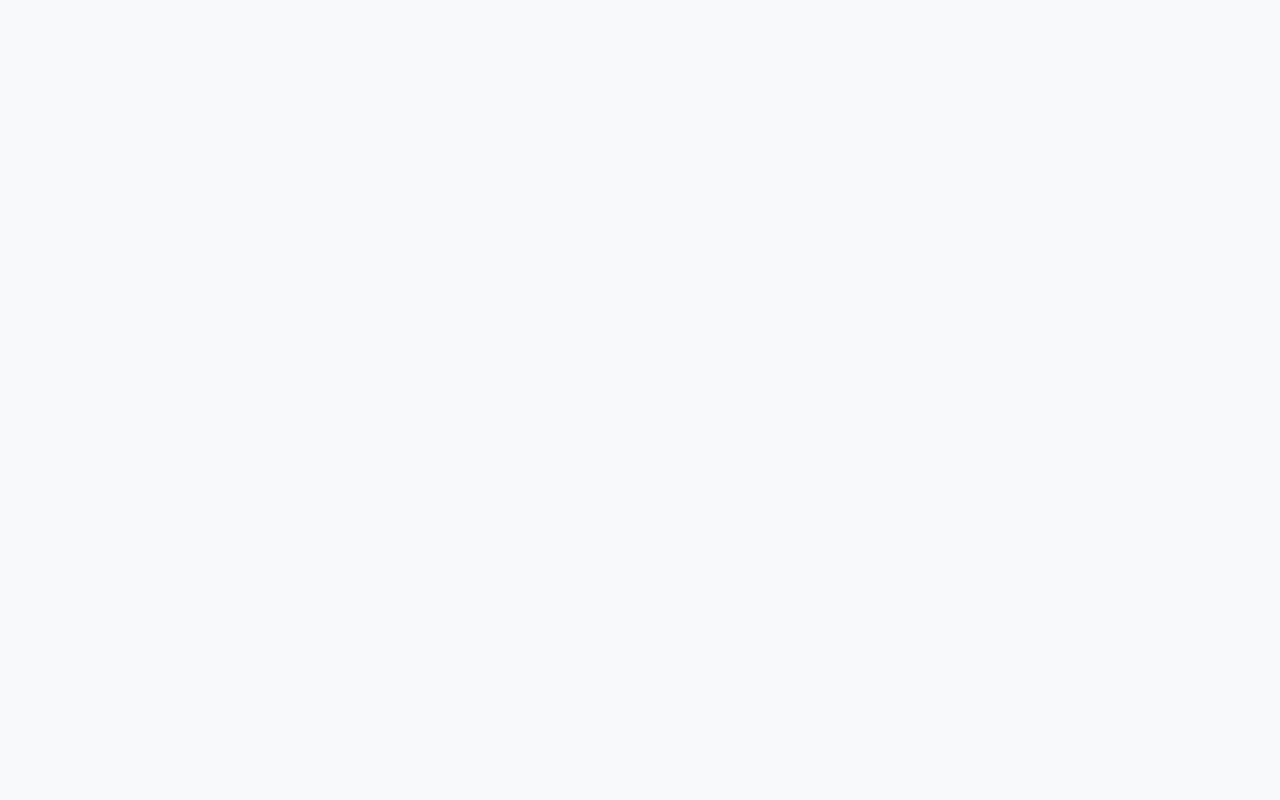
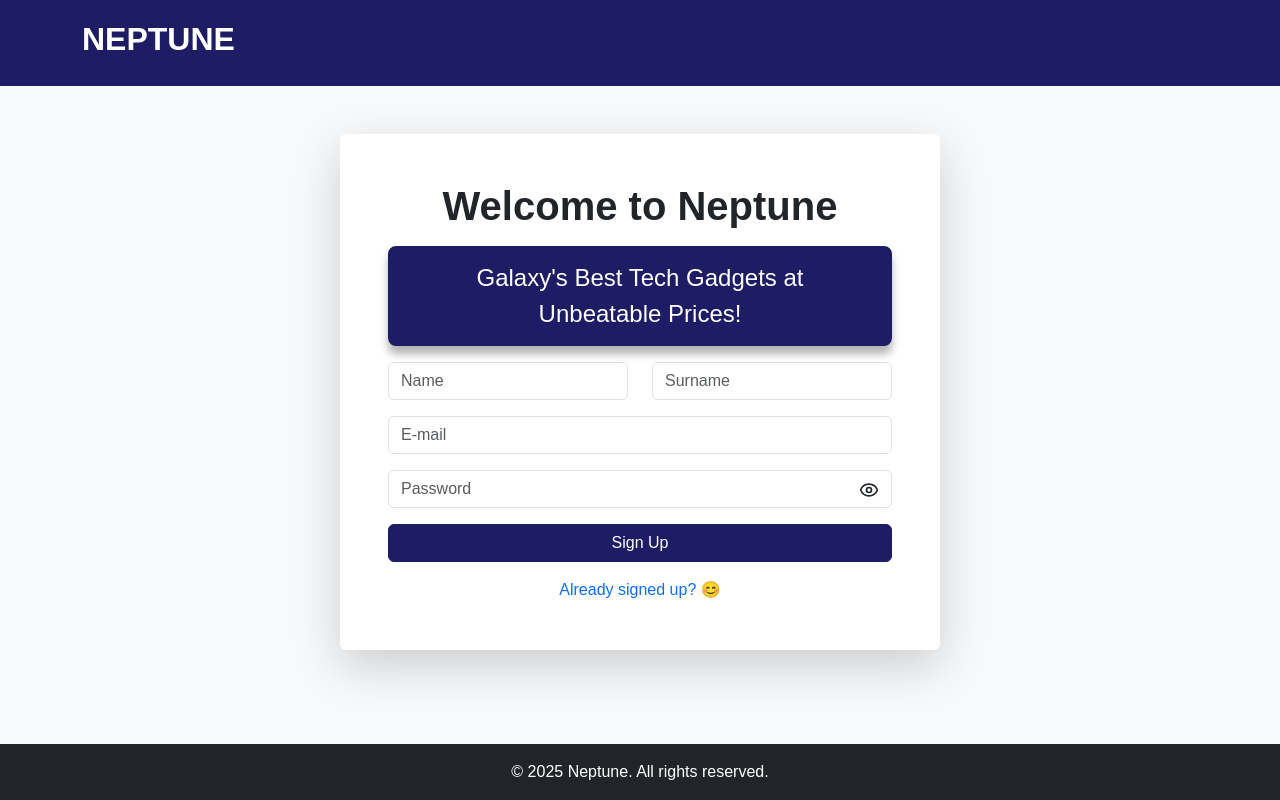
Before and after one commit to farukkeskinn/CS308-FE, a React (Create React App) app: page /register in a window 1280 px wide. Before the commit this address had no page. Built offline with nearby package versions, Linux system fonts and the light colour scheme.

Commit message:
Added Register Page as new branch

```diff
--- a/src/App.js
+++ b/src/App.js
@@ -5,7 +5,7 @@ import React from "react";
 import Homepage from "./pages/Homepage/Homepage";
 // src/App.js
 import LoginPage from "./pages/Login/LoginPage";
-
+import Register from "./pages/Register/Register";
 function App() {
   return (
     <Router>
@@ -15,6 +15,9 @@ function App() {
       <Routes>
         <Route path="/login" element={<LoginPage />} />
       </Routes>
+      <Routes>
+        <Route path="/register" element={<Register />} />
+      </Routes>
     </Router>
   );
 }
--- /dev/null
+++ b/src/components/ui/ThreeDFrame.js
@@ -0,0 +1,38 @@
+
+import React from "react";
+
+const ThreeDFrame = ({
+  text = "Create your account to get started with Neptune",
+  textSize = "1.5rem",
+  textColor = "#ffffff",
+  fontFamily = "Arial, sans-serif",
+  frameColor = "#1f1c66",
+  frameThickness = "4px",
+  depth = "8px",
+  padding = "10px 20px", // Kutu küçültüldü
+  borderRadius = "8px" // Köşeler biraz daha yuvarlatıldı
+}) => {
+  return (
+    <div
+      style={{
+        position: "relative",
+        display: "inline-block",
+        padding: padding,
+        fontSize: textSize,
+        color: textColor,
+        fontFamily: fontFamily,
+        backgroundColor: frameColor,
+        borderRadius: borderRadius,
+        boxShadow: `0 ${depth} ${depth} rgba(0, 0, 0, 0.3)`,
+        border: `${frameThickness} solid ${frameColor}`,
+        textAlign: "center",
+        userSelect: "none",
+        transition: "transform 0.3s ease-in-out",
+      }}
+    >
+      {text}
+    </div>
+  );
+};
+
+export default ThreeDFrame;
--- a/src/index.css
+++ b/src/index.css
@@ -3,3 +3,32 @@ body {
   color: #212529;
   background-color: #f8f9fa;
 }
+code {
+  font-family: source-code-pro, Menlo, Monaco, Consolas, 'Courier New',
+    monospace;
+}
+.neptune-logo {
+  transition: transform 0.3s ease-in-out;
+}
+
+.neptune-logo:hover {
+  transform: scale(1.1); /* %10 büyüme efekti */
+}
+
+@keyframes bounce {
+  0%, 100% {
+    transform: translateY(0);
+  }
+  50% {
+    transform: translateY(-5px);
+  }
+}
+
+.signup-btn:hover {
+  animation: bounce 0.5s ease-in-out infinite;
+}
+.footer {
+  position: relative;
+  bottom: 0;
+  width: 100%;
+}
--- a/src/index.js
+++ b/src/index.js
@@ -12,4 +12,7 @@ root.render(
   <React.StrictMode>
     <App />
   </React.StrictMode>
+
+
 );
+reportWebVitals();
--- /dev/null
+++ b/src/pages/Register/Register.css
@@ -0,0 +1,30 @@
+/* Neptune Logo Hover Effect */
+.neptune-logo {
+    transition: transform 0.3s ease-in-out;
+  }
+
+  .neptune-logo:hover {
+    transform: scale(1.1);
+  }
+
+  /* Sign Up Button Hover Bounce Effect */
+  .signup-btn {
+    background-color: #1f1c66;
+    border-color: #1f1c66;
+    color: white;
+    transition: transform 0.2s ease-in-out;
+  }
+
+  .signup-btn:hover {
+    animation: bounce 0.5s ease infinite;
+  }
+
+  /* Bounce Animation */
+  @keyframes bounce {
+    0%, 100% {
+      transform: translateY(0);
+    }
+    50% {
+      transform: translateY(-5px);
+    }
+  }
--- /dev/null
+++ b/src/pages/Register/Register.js
@@ -0,0 +1,112 @@
+import "./Register.css";
+import { useState } from "react";
+import { Link } from "react-router-dom";
+import { Eye, EyeOff } from "lucide-react";
+import ThreeDFrame from "../../components/ui/ThreeDFrame"; // Doğru import yolu
+
+export default function RegisterPage() {
+  const [formData, setFormData] = useState({
+    name: "",
+    surname: "",
+    email: "",
+    password: ""
+  });
+
+  const [showPassword, setShowPassword] = useState(false);
+  const [message, setMessage] = useState("");
+
+  const togglePasswordVisibility = () => {
+    setShowPassword(!showPassword);
+  };
+
+  const handleChange = (e) => {
+    setFormData({ ...formData, [e.target.name]: e.target.value });
+  };
+
+  const handleSubmit = async (e) => {
+    e.preventDefault();
+
+    try {
+      const response = await fetch("http://localhost:8080/api/auth/register", {
+        method: "POST",
+        headers: {
+          "Content-Type": "application/json"
+        },
+        body: JSON.stringify(formData)
+      });
+
+      const data = await response.json();
+      if (response.ok) {
+        setMessage("Registration successful!");
+      } else {
+        setMessage(data.error || "Something went wrong.");
+      }
+    } catch (error) {
+      setMessage("Server error, please try again later.");
+    }
+  };
+
+  return (
+    <div className="d-flex flex-column min-vh-100">
+      <header className="w-100" style={{ backgroundColor: "#1f1c66", padding: "20px 0" }}>
+        <div className="container d-flex justify-content-start">
+          <h2 className="text-white fw-bold text-uppercase neptune-logo">NEPTUNE</h2>
+        </div>
+      </header>
+
+      <main className="flex-grow-1 d-flex flex-column align-items-center py-5 px-3">
+        <div className="container bg-white p-5 rounded shadow-lg" style={{ maxWidth: "600px", width: "90%" }}>
+          <h1 className="text-center fw-bold">Welcome to Neptune</h1>
+
+          {/* 📌 3D Frame Effect for Subtitle */}
+          <div className="d-flex justify-content-center my-3">
+            <ThreeDFrame
+              text="Galaxy's Best Tech Gadgets at Unbeatable Prices!"
+              textSize="1.5rem"
+              textColor="#ffffff"
+              fontFamily="Poppins, sans-serif"
+              frameColor="#1f1c66"
+              frameThickness="4px"
+              depth="8px"
+              padding="10px 20px"
+            />
+          </div>
+
+          <form onSubmit={handleSubmit}>
+            <div className="row mb-3">
+              <div className="col">
+                <input type="text" name="name" className="form-control" placeholder="Name" value={formData.name} onChange={handleChange} required />
+              </div>
+              <div className="col">
+                <input type="text" name="surname" className="form-control" placeholder="Surname" value={formData.surname} onChange={handleChange} required />
+              </div>
+            </div>
+
+            <div className="mb-3">
+              <input type="email" name="email" className="form-control" placeholder="E-mail" value={formData.email} onChange={handleChange} required />
+            </div>
+
+            <div className="mb-3 position-relative">
+              <input type={showPassword ? "text" : "password"} name="password" className="form-control pe-5" placeholder="Password" value={formData.password} onChange={handleChange} required />
+              <button type="button" className="btn position-absolute top-50 end-0 translate-middle-y" onClick={togglePasswordVisibility}>
+                {showPassword ? <EyeOff size={20} /> : <Eye size={20} />}
+              </button>
+            </div>
+
+            <button type="submit" className="btn w-100 signup-btn" style={{ backgroundColor: "#1f1c66", borderColor: "#1f1c66", color: "white" }}>Sign Up</button>
+          </form>
+
+          {message && <p className="text-center mt-3">{message}</p>}
+
+          <div className="text-center mt-3">
+            <Link to="/login" className="text-primary text-decoration-none">Already signed up? 😊</Link>
+          </div>
+        </div>
+      </main>
+
+      <footer className="footer bg-dark text-white text-center py-3 mt-auto">
+        &copy; 2025 Neptune. All rights reserved.
+      </footer>
+    </div>
+  );
+}
```
